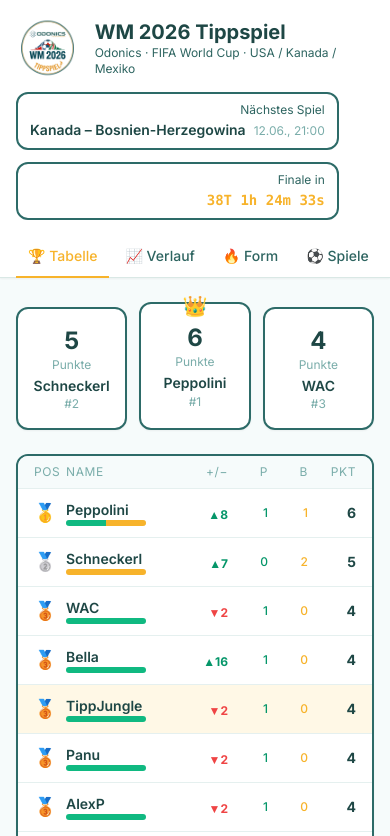
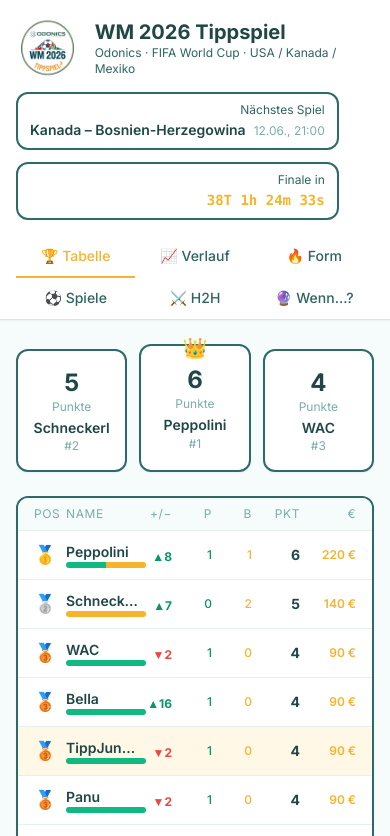
Before and after one commit to stefiam/odonics_wmdashboard, a React (Vite) app: page / in a window 390 px wide. Shown: the top 836 px of the page. Built offline with nearby package versions, Linux system fonts and the light colour scheme.

Commit message:
updates
updates

```diff
--- a/src/App.jsx
+++ b/src/App.jsx
@@ -133,12 +133,12 @@ export default function App() {
         </div>
 
         <div className="max-w-7xl mx-auto px-4">
-          <nav className="flex gap-1 -mb-px overflow-x-auto no-scrollbar">
+          <nav className="grid grid-cols-3 sm:flex sm:flex-row gap-0 -mb-px">
             {tabs.map(t => (
               <button
                 key={t.id}
                 onClick={() => setActiveTab(t.id)}
-                className={`px-3 sm:px-4 py-2.5 text-sm font-medium border-b-2 transition-colors whitespace-nowrap flex-shrink-0 ${
+                className={`px-2 sm:px-4 py-2.5 text-sm font-medium border-b-2 transition-colors whitespace-nowrap text-center ${
                   activeTab === t.id
                     ? 'border-[#f7b32b] text-[#f7b32b]'
                     : 'border-transparent text-[#2d6460] hover:text-[#1e4745]'
--- a/src/components/HeadToHead.jsx
+++ b/src/components/HeadToHead.jsx
@@ -7,6 +7,7 @@ function tipClass(pred) {
   if (!pred || !pred.tip) return 'text-gray-300';
   if (pred.points == null) return 'bg-[#f0f8f7] text-[#5a8a86]';
   if (pred.points >= EXACT_POINTS) return 'bg-emerald-50 text-emerald-700';
+  if (pred.points === 3) return 'bg-emerald-50/60 text-emerald-500';
   if (pred.points >= 1) return 'bg-[#fff8e6] text-[#c8890a]';
   return 'bg-red-50 text-red-500';
 }
--- a/src/components/Leaderboard.jsx
+++ b/src/components/Leaderboard.jsx
@@ -13,24 +13,28 @@ function PodiumBadge({ pos }) {
   return <span className="text-[#1e4745]/40 text-sm font-mono w-6 text-center">{pos}.</span>;
 }
 
-function AccuracyBar({ exact, tendency, wrong }) {
-  const total = exact + tendency + wrong;
+function AccuracyBar({ exact, diff = 0, tendency, wrong }) {
+  const total = exact + diff + tendency + wrong;
   if (total === 0) return <div className="h-1.5 bg-[#e5f0ef] rounded-full w-20" />;
-  const exactPct = (exact / total) * 100;
-  const tendPct = (tendency / total) * 100;
+  const exactPct  = (exact   / total) * 100;
+  const diffPct   = (diff    / total) * 100;
+  const tendPct   = (tendency / total) * 100;
   return (
     <div className="h-1.5 rounded-full overflow-hidden bg-[#e5f0ef] w-20 flex">
-      <div className="bg-emerald-500 h-full" style={{ width: `${exactPct}%` }} title={`Exakt: ${exact}`} />
-      <div className="bg-[#f7b32b] h-full" style={{ width: `${tendPct}%` }} title={`Tendenz: ${tendency}`} />
+      <div className="bg-emerald-500 h-full" style={{ width: `${exactPct}%` }} title={`Exakt (4P): ${exact}`} />
+      <div className="bg-emerald-300 h-full" style={{ width: `${diffPct}%` }}  title={`+Tordiff. (3P): ${diff}`} />
+      <div className="bg-[#f7b32b] h-full" style={{ width: `${tendPct}%` }}   title={`Tendenz (2P): ${tendency}`} />
     </div>
   );
 }
 
 function PlayerModal({ player, onClose }) {
-  const total = player.exact + player.tendency + player.wrong;
-  const exactPct = total > 0 ? Math.round((player.exact / total) * 100) : 0;
-  const tendPct = total > 0 ? Math.round((player.tendency / total) * 100) : 0;
-  const wrongPct = total > 0 ? Math.round((player.wrong / total) * 100) : 0;
+  const diff = player.diff || 0;
+  const total = player.exact + diff + player.tendency + player.wrong;
+  const exactPct = total > 0 ? Math.round((player.exact    / total) * 100) : 0;
+  const diffPct  = total > 0 ? Math.round((diff            / total) * 100) : 0;
+  const tendPct  = total > 0 ? Math.round((player.tendency / total) * 100) : 0;
+  const wrongPct = total > 0 ? Math.round((player.wrong    / total) * 100) : 0;
   const history = player.pointsHistory || [];
 
   return (
@@ -52,12 +56,13 @@ function PlayerModal({ player, onClose }) {
         </div>
 
         {/* Stats Grid */}
-        <div className="grid grid-cols-4 gap-2 mb-4">
+        <div className="grid grid-cols-5 gap-2 mb-4">
           {[
             { label: 'Punkte', val: player.points, color: 'text-[#1e4745]' },
-            { label: 'Exakt', val: player.exact, color: 'text-emerald-600' },
-            { label: 'Tendenz', val: player.tendency, color: 'text-[#f7b32b]' },
-            { label: 'Falsch', val: player.wrong, color: 'text-red-400' },
+            { label: 'Exakt',  val: player.exact,     color: 'text-emerald-600' },
+            { label: '+Tordiff.', val: diff,           color: 'text-emerald-400' },
+            { label: 'Tendenz', val: player.tendency,  color: 'text-[#f7b32b]' },
+            { label: 'Falsch',  val: player.wrong,     color: 'text-red-400' },
           ].map(({ label, val, color }) => (
             <div key={label} className="bg-[#f6fbfb] rounded-xl p-3 text-center border border-[#e5f0ef]">
               <div className={`text-xl font-bold ${color}`}>{val}</div>
@@ -72,11 +77,13 @@ function PlayerModal({ player, onClose }) {
             <div className="text-xs text-[#7aadaa] mb-2">Trefferquote ({total} Spiele)</div>
             <div className="flex gap-1 h-4 rounded-full overflow-hidden">
               {exactPct > 0 && <div className="bg-emerald-500 flex items-center justify-center text-[10px] text-white font-bold" style={{ width: `${exactPct}%` }}>{exactPct}%</div>}
-              {tendPct > 0 && <div className="bg-[#f7b32b] flex items-center justify-center text-[10px] text-white font-bold" style={{ width: `${tendPct}%` }}>{tendPct}%</div>}
+              {diffPct  > 0 && <div className="bg-emerald-300 flex items-center justify-center text-[10px] text-white font-bold" style={{ width: `${diffPct}%`  }}>{diffPct}%</div>}
+              {tendPct  > 0 && <div className="bg-[#f7b32b] flex items-center justify-center text-[10px] text-white font-bold" style={{ width: `${tendPct}%`  }}>{tendPct}%</div>}
               {wrongPct > 0 && <div className="bg-red-300 flex items-center justify-center text-[10px] text-white font-bold" style={{ width: `${wrongPct}%` }}>{wrongPct}%</div>}
             </div>
-            <div className="flex gap-3 text-[10px] text-[#7aadaa] mt-1">
+            <div className="flex flex-wrap gap-x-3 gap-y-1 text-[10px] text-[#7aadaa] mt-1">
               <span className="flex items-center gap-0.5"><span className="w-2 h-2 rounded-full bg-emerald-500 inline-block" /> Exakt {exactPct}%</span>
+              <span className="flex items-center gap-0.5"><span className="w-2 h-2 rounded-full bg-emerald-300 inline-block" /> +Tordiff. {diffPct}%</span>
               <span className="flex items-center gap-0.5"><span className="w-2 h-2 rounded-full bg-[#f7b32b] inline-block" /> Tendenz {tendPct}%</span>
               <span className="flex items-center gap-0.5"><span className="w-2 h-2 rounded-full bg-red-300 inline-block" /> Falsch {wrongPct}%</span>
             </div>
@@ -108,6 +115,12 @@ function PlayerModal({ player, onClose }) {
       </div>
     </div>
   );
+}
+
+const PRIZES = { 1: 220, 2: 140, 3: 90, 4: 50, 5: 30 };
+
+function prizeForPos(pos) {
+  return PRIZES[pos] ?? 0;
 }
 
 export default function Leaderboard({ standings }) {
@@ -149,20 +162,23 @@ export default function Leaderboard({ standings }) {
 
       {/* Vollständige Tabelle */}
       <div className="bg-white rounded-xl border-2 border-[#2d6b68] overflow-hidden shadow-sm">
-        <div className="grid grid-cols-[auto_1fr_auto_auto_auto_auto] gap-0 text-xs text-[#7aadaa] uppercase tracking-wider px-4 py-2 border-b border-[#e5f0ef] bg-[#f6fbfb]">
+        <div className="grid grid-cols-[auto_1fr_auto_auto_auto_auto_auto] gap-0 text-xs text-[#7aadaa] uppercase tracking-wider px-4 py-2 border-b border-[#e5f0ef] bg-[#f6fbfb]">
           <span className="w-8">Pos</span>
           <span>Name</span>
           <span className="w-8 text-right" title="Trend: Plätze seit letztem Update">+/−</span>
           <span className="w-10 text-right" title="Exakte Treffer">P</span>
           <span className="w-10 text-right" title="Tendenz richtig">B</span>
           <span className="w-12 text-right">Pkt</span>
+          <span className="w-14 text-right" title="Aktueller Gewinn bei diesem Stand">€</span>
         </div>
 
-        {standings.map((p) => (
+        {standings.map((p) => {
+          const prize = prizeForPos(p.pos);
+          return (
             <div
               key={p.name}
               onClick={() => setSelectedPlayer(p)}
-            className={`grid grid-cols-[auto_1fr_auto_auto_auto_auto] items-center gap-0 px-4 py-2.5 border-b border-[#e5f0ef] last:border-0 transition-colors hover:bg-[#f6fbfb] cursor-pointer ${
+              className={`grid grid-cols-[auto_1fr_auto_auto_auto_auto_auto] items-center gap-0 px-4 py-2.5 border-b border-[#e5f0ef] last:border-0 transition-colors hover:bg-[#f6fbfb] cursor-pointer ${
                 p.isHighlighted ? 'bg-[#fff8e6]' : ''
               }`}
             >
@@ -171,7 +187,7 @@ export default function Leaderboard({ standings }) {
                 <span className={`font-semibold text-sm truncate text-[#1e4745] ${p.isHighlighted ? 'font-bold' : ''}`}>
                   {p.name}
                 </span>
-              <AccuracyBar exact={p.exact} tendency={p.tendency} wrong={p.wrong} />
+                <AccuracyBar exact={p.exact} diff={p.diff} tendency={p.tendency} wrong={p.wrong} />
               </div>
               <div className="w-8 text-right">
                 <TrendIcon trend={p.posPrev - p.pos} />
@@ -179,19 +195,25 @@ export default function Leaderboard({ standings }) {
               <div className="w-10 text-right text-xs text-emerald-600 font-medium">{p.exact}</div>
               <div className="w-10 text-right text-xs text-[#f7b32b] font-medium">{p.tendency}</div>
               <div className="w-12 text-right font-bold text-sm text-[#1e4745]">{p.points}</div>
+              <div className="w-14 text-right text-xs font-semibold">
+                {prize > 0
+                  ? <span className="text-[#f7b32b]">{prize} €</span>
+                  : <span className="text-[#d9e8e5]">–</span>}
               </div>
-        ))}
+            </div>
+          );
+        })}
       </div>
 
       <div className="flex flex-wrap gap-x-4 gap-y-1 mt-3 px-3 py-2 rounded-lg bg-[#2d6b68] text-xs text-white">
         <span><span className="font-bold">+/−</span> = Plätze seit letztem Update</span>
         <span className="flex items-center gap-1">
-          <span className="w-2 h-2 rounded-full bg-emerald-500 inline-block ring-2 ring-white" /> P = Exakt getippt
+          <span className="w-2 h-2 rounded-full bg-emerald-500 inline-block ring-2 ring-white" /> P = Exakt (4P)
         </span>
         <span className="flex items-center gap-1">
-          <span className="w-2 h-2 rounded-full bg-[#f7b32b] inline-block ring-2 ring-white" /> B = Tendenz richtig
+          <span className="w-2 h-2 rounded-full bg-[#f7b32b] inline-block ring-2 ring-white" /> B = Tendenz (2–3P)
         </span>
-        <span>Pkt = Gesamt · Klick auf Zeile = Profil</span>
+        <span>Pkt = Gesamt · € = Aktueller Gewinn (1.–5. Platz) · Klick auf Zeile = Profil</span>
       </div>
     </div>
   );
--- a/src/components/RecentForm.jsx
+++ b/src/components/RecentForm.jsx
@@ -2,10 +2,11 @@ const EXACT_POINTS = 4;
 
 function FormDot({ type, title }) {
   const styles = {
-    exact:   'bg-emerald-500 ring-1 ring-emerald-400',
-    good:    'bg-[#f7b32b] ring-1 ring-[#f7b32b]/70',
-    wrong:   'bg-red-400 ring-1 ring-red-300',
-    pending: 'bg-[#d9e8e5] ring-1 ring-[#c5dbd9]',
+    exact:    'bg-emerald-500 ring-1 ring-emerald-400',
+    diff:     'bg-emerald-300 ring-1 ring-emerald-200',
+    tendency: 'bg-[#f7b32b] ring-1 ring-[#f7b32b]/70',
+    wrong:    'bg-red-400 ring-1 ring-red-300',
+    pending:  'bg-[#d9e8e5] ring-1 ring-[#c5dbd9]',
   };
   return (
     <span
@@ -15,23 +16,35 @@ function FormDot({ type, title }) {
   );
 }
 
-// Tipp-Typ aus Punkten ableiten
+// 4 pts = exakt, 3 pts = Tendenz + Tordifferenz, 2 pts = nur Tendenz, 0 = falsch
 function tipType(pred) {
   if (!pred || pred.points == null) return 'pending';
   if (pred.points >= EXACT_POINTS) return 'exact';
-  if (pred.points >= 1) return 'good';
+  if (pred.points === 3) return 'diff';
+  if (pred.points >= 1) return 'tendency';
   return 'wrong';
 }
 
 export default function RecentForm({ standings, matches }) {
   const playedMatches = matches.filter(m => m.played).slice(-8);
 
-  // Streak: aufeinanderfolgende Treffer (>0 Punkte) von hinten
+  // Winning streak: aufeinanderfolgende Treffer (>0 Punkte) von hinten
   const streakOf = (player) => {
     let streak = 0;
     for (let i = playedMatches.length - 1; i >= 0; i--) {
       const pred = player.predictions?.[playedMatches[i].id];
       if (pred && pred.points > 0) streak++;
+      else break;
+    }
+    return streak;
+  };
+
+  // Losing streak: aufeinanderfolgende Nullpunkter von hinten
+  const losingStreakOf = (player) => {
+    let streak = 0;
+    for (let i = playedMatches.length - 1; i >= 0; i--) {
+      const pred = player.predictions?.[playedMatches[i].id];
+      if (pred && pred.points != null && pred.points === 0) streak++;
       else break;
     }
     return streak;
@@ -47,8 +60,10 @@ export default function RecentForm({ standings, matches }) {
         <div className="px-4 py-3 border-b border-[#e5f0ef] bg-[#f6fbfb]">
           <h2 className="text-sm font-semibold text-[#1e4745]">Aktuelle Form</h2>
           <p className="text-xs text-[#7aadaa] mt-0.5">
-            Letzte {playedMatches.length} Spiele — <span className="text-emerald-500">■</span> Exakt
-            {' · '}<span className="text-[#f7b32b]">■</span> Tendenz
+            Letzte {playedMatches.length} Spiele —
+            {' '}<span className="text-emerald-500">■</span> Exakt (4P)
+            {' · '}<span className="text-emerald-300">■</span> +Tordiff. (3P)
+            {' · '}<span className="text-[#f7b32b]">■</span> Tendenz (2P)
             {' · '}<span className="text-red-400">■</span> Falsch
           </p>
         </div>
@@ -73,12 +88,13 @@ export default function RecentForm({ standings, matches }) {
                       ))}
                     </div>
                   </th>
-                  <th className="text-right px-4 py-2 text-xs text-[#7aadaa] font-medium w-16">🔥</th>
+                  <th className="text-right px-4 py-2 text-xs text-[#7aadaa] font-medium w-16">🔥❄️</th>
                 </tr>
               </thead>
               <tbody>
                 {standings.map(player => {
                   const streak = streakOf(player);
+                  const losingStreak = losingStreakOf(player);
                   const recentPts = recentPtsOf(player);
                   return (
                     <tr
@@ -107,8 +123,9 @@ export default function RecentForm({ standings, matches }) {
                           })}
                         </div>
                       </td>
-                      <td className="px-4 py-2.5 text-right text-xs text-orange-500">
-                        {streak > 1 ? `${streak}🔥` : ''}
+                      <td className="px-4 py-2.5 text-right text-xs">
+                        {streak > 1 && <span className="text-orange-500">{streak}🔥</span>}
+                        {losingStreak > 1 && <span className="text-blue-400">{losingStreak}❄️</span>}
                       </td>
                     </tr>
                   );
@@ -120,9 +137,10 @@ export default function RecentForm({ standings, matches }) {
       </div>
 
       {/* Highlight-Karten */}
-      <div className="grid grid-cols-1 sm:grid-cols-3 gap-3">
+      <div className="grid grid-cols-2 sm:grid-cols-4 gap-3">
         {[
           { label: 'Heißeste Form', icon: '🔥', pick: standings.reduce((a, b) => streakOf(b) > streakOf(a) ? b : a, standings[0]) },
+          { label: 'Losing Streak', icon: '❄️', pick: standings.reduce((a, b) => losingStreakOf(b) > losingStreakOf(a) ? b : a, standings[0]) },
           { label: 'Meiste Exakttreffer', icon: '🎯', pick: standings.reduce((a, b) => (b.exact || 0) > (a.exact || 0) ? b : a, standings[0]) },
           { label: 'Führender', icon: '🏆', pick: standings[0] },
         ].map(({ label, icon, pick }) => (
```
Also changed, not shown: 1 other file (tests, documents, lock files or other folders). Lines whose indentation alone changed are shown as unchanged.
